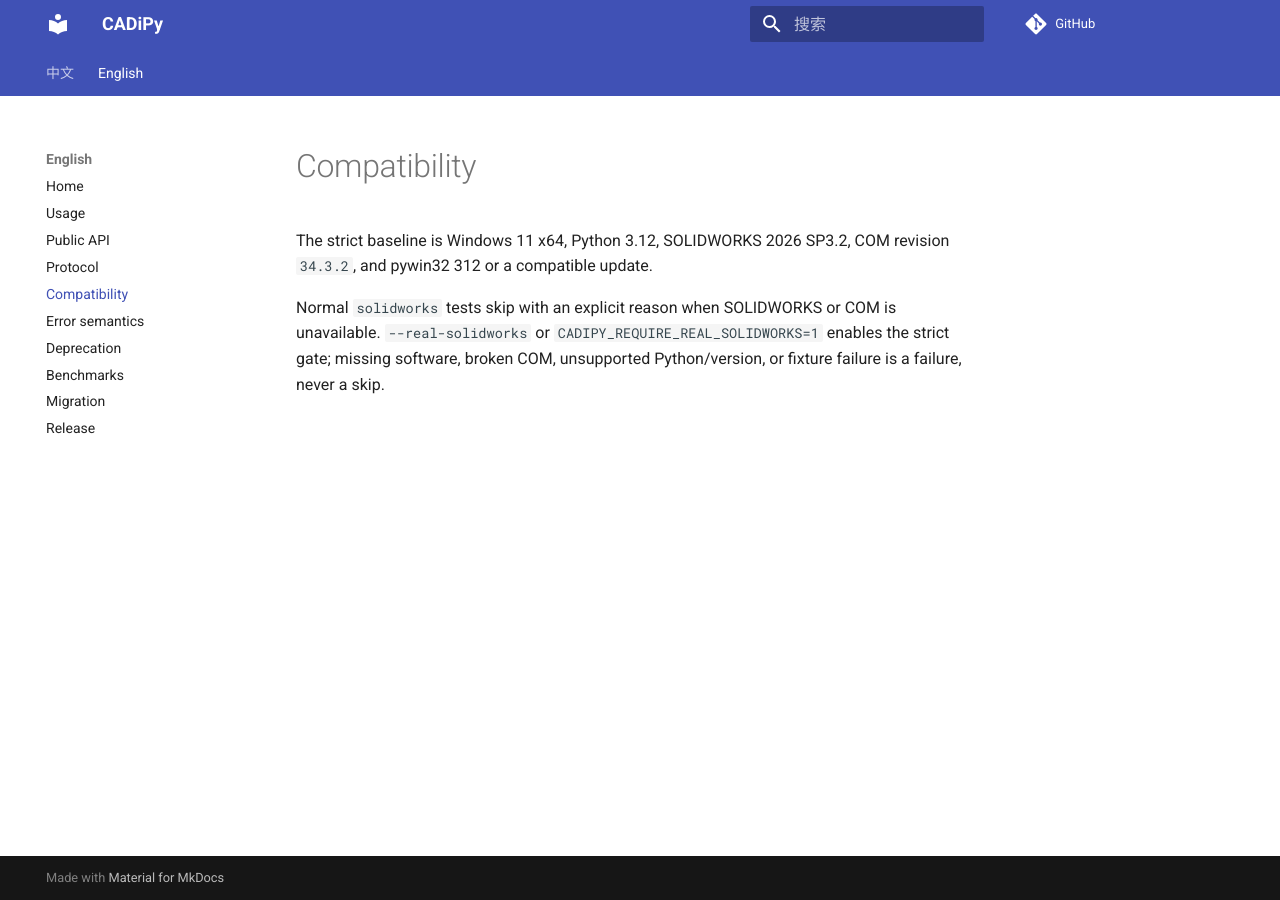
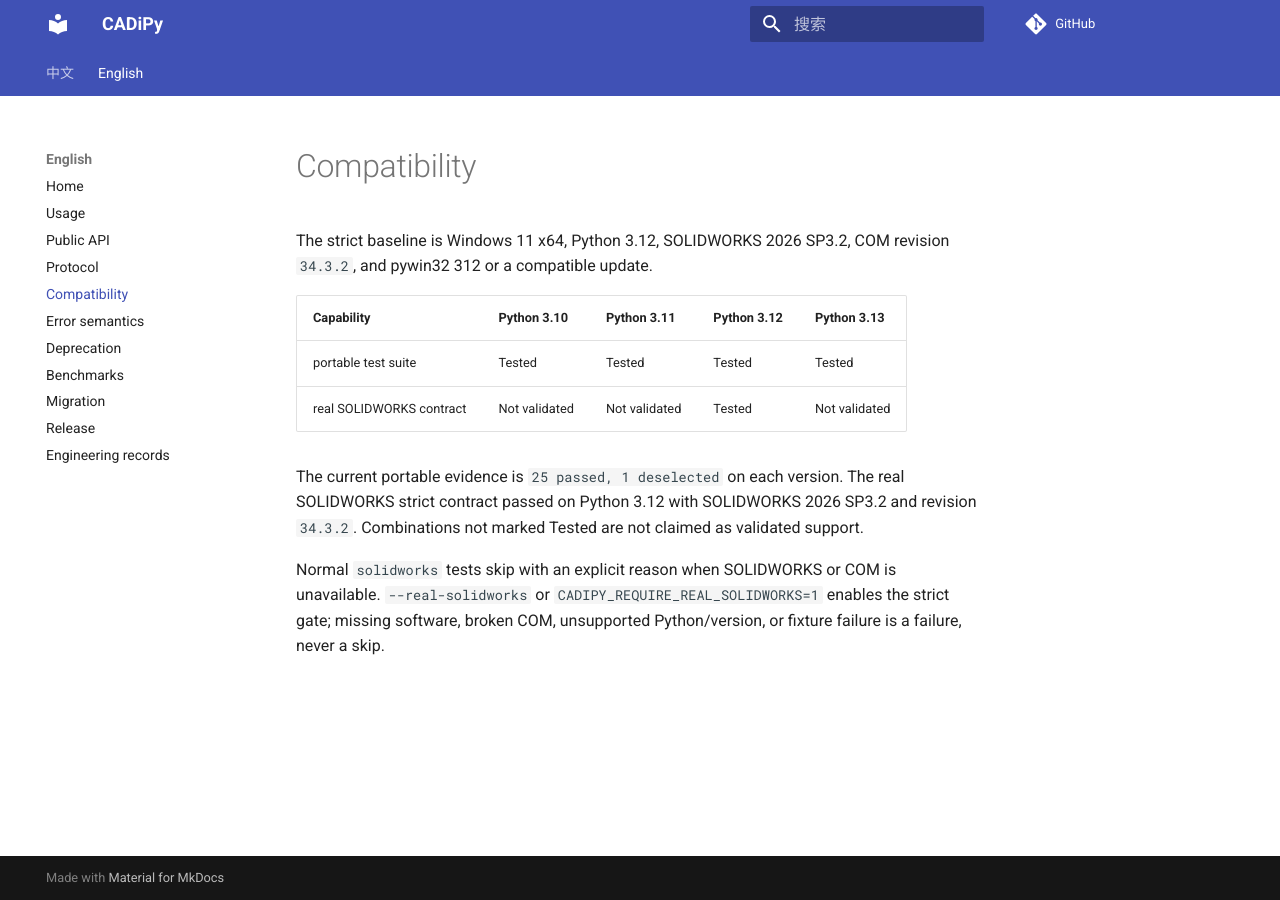
Before and after one commit to Zn070515/CADiPy, an MkDocs documentation site: the page built from docs/compatibility.en.md, in a window 1280 px wide. Built offline with MkDocs 1.6.1 and Material for MkDocs 9.7.7, drawn with Linux system fonts in a browser that asks for light colours; comment, search, counter and statistics services are not loaded.

Commit message:
build: harden real-SW and portable quality gates

```diff
--- a/docs/compatibility.en.md
+++ b/docs/compatibility.en.md
@@ -2,4 +2,11 @@
 
 The strict baseline is Windows 11 x64, Python 3.12, SOLIDWORKS 2026 SP3.2, COM revision `34.3.2`, and pywin32 312 or a compatible update.
 
+| Capability | Python 3.10 | Python 3.11 | Python 3.12 | Python 3.13 |
+| --- | --- | --- | --- | --- |
+| portable test suite | Tested | Tested | Tested | Tested |
+| real SOLIDWORKS contract | Not validated | Not validated | Tested | Not validated |
+
+The current portable evidence is `25 passed, 1 deselected` on each version. The real SOLIDWORKS strict contract passed on Python 3.12 with SOLIDWORKS 2026 SP3.2 and revision `34.3.2`. Combinations not marked Tested are not claimed as validated support.
+
 Normal `solidworks` tests skip with an explicit reason when SOLIDWORKS or COM is unavailable. `--real-solidworks` or `CADIPY_REQUIRE_REAL_SOLIDWORKS=1` enables the strict gate; missing software, broken COM, unsupported Python/version, or fixture failure is a failure, never a skip.
--- a/mkdocs.yml
+++ b/mkdocs.yml
@@ -23,6 +23,7 @@
       - 基准口径: benchmarks.md
       - 迁移记录: migration.md
       - 发布纪律: release.md
+      - 工程记录治理: engineering-records.md
   - English:
       - Home: index.en.md
       - Usage: usage.en.md
@@ -34,3 +35,4 @@
       - Benchmarks: benchmarks.en.md
       - Migration: migration.en.md
       - Release: release.en.md
+      - Engineering records: engineering-records.en.md
--- a/pyproject.toml
+++ b/pyproject.toml
@@ -97,3 +97,6 @@
 ignore_missing_imports = true
 show_error_codes = true
 strict = true
+
+[tool.coverage.run]
+source = ["src/cadipy"]
```
Also changed, not shown: AGENTS.md (+23 -1 lines), CHANGELOG.md (+2 -0 lines), CONTRIBUTING.en.md (+1 -0 lines), CONTRIBUTING.md (+1 -0 lines), README.en.md (+1 -0 lines), README.md (+1 -0 lines), docs/compatibility.md (+7 -0 lines), docs/engineering-records.en.md (added, +10 -0 lines), docs/engineering-records.md (added, +10 -0 lines), 5 other files.
